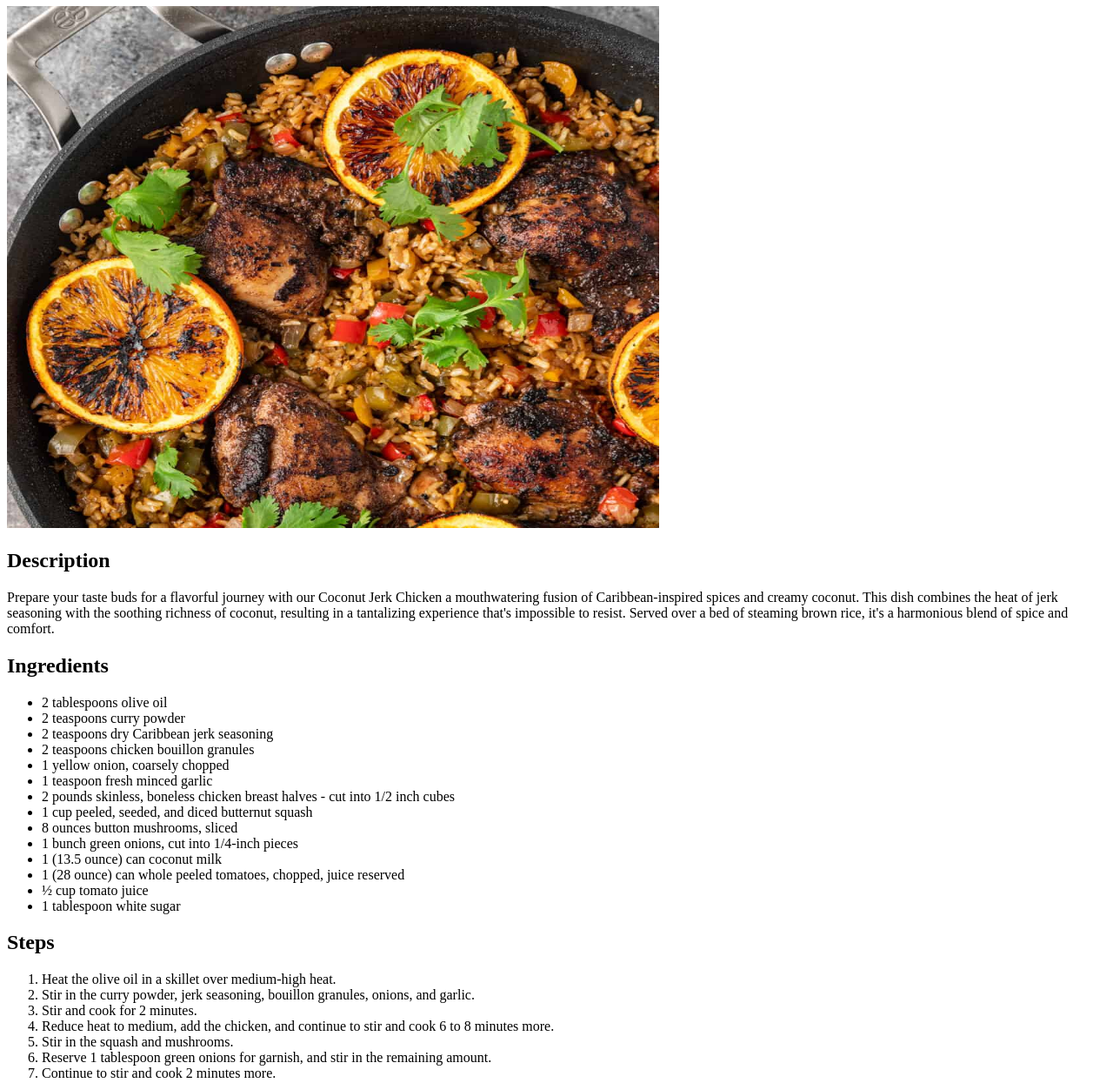
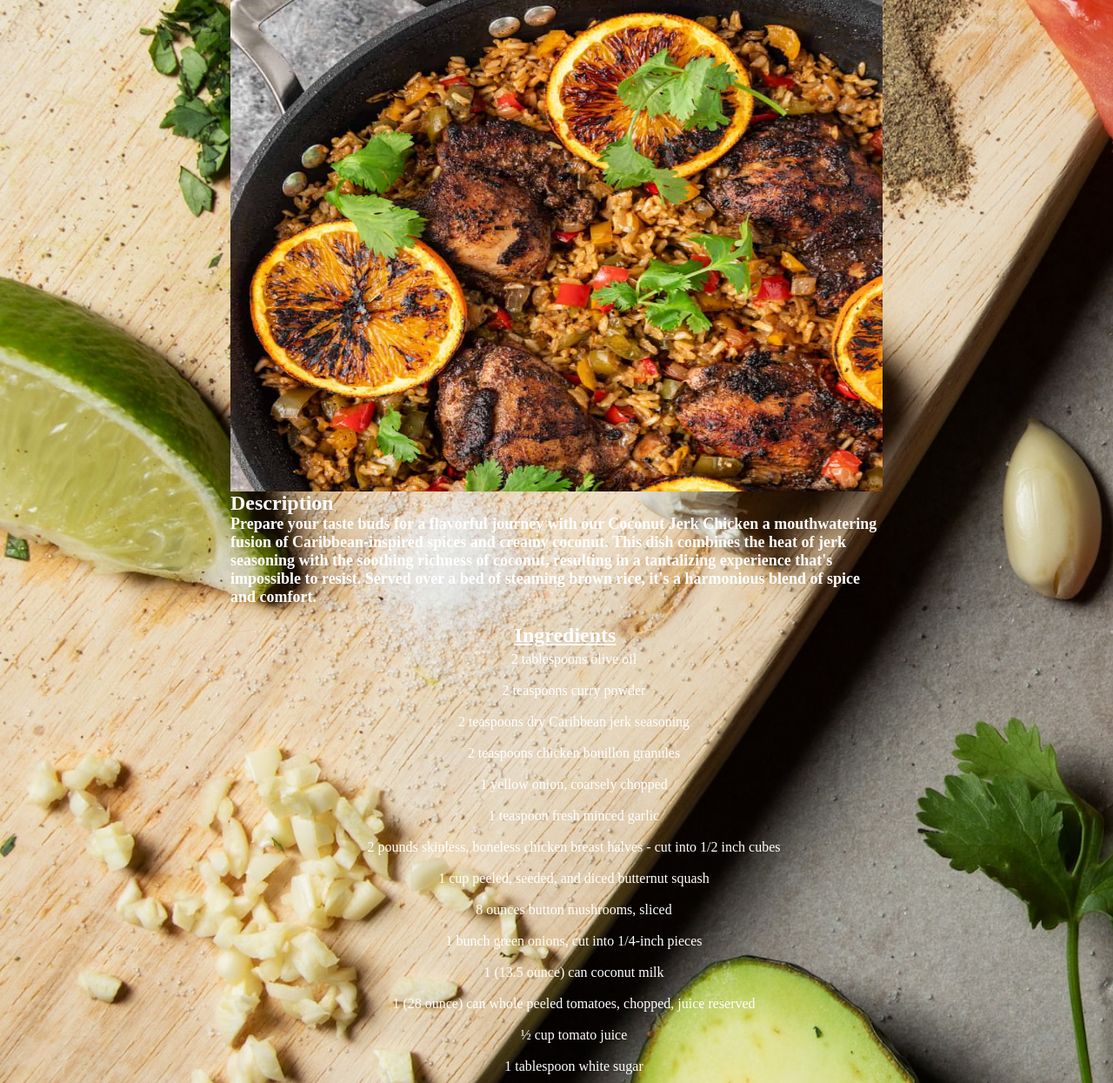
Before and after one commit to PhillJules/Phills-recipes, a plain HTML site: page recipes/jerk-chicken.html in a window 1280 px wide. Shown: the part 73-1318 px from the top of the page at 87% size. Drawn offline with Linux system fonts and the light colour scheme.

Commit message:
added three divs to the jerk-chicken.html file
added three divs to the jerk-chicken.html file, steps, ingredients, instructions
also added css to the jerk-chicken.css file exact copy of burrito.css with new background image

```diff
--- a/recipes/jerk-chicken.html
+++ b/recipes/jerk-chicken.html
@@ -9,7 +9,9 @@
 <body>
   <h1>Coconut Jerk Chicken</h1>
 
-  <img src="../images/chicken.jpg" alt="Jerk Chicken" width="750px" height="600px">
+  <img src="../images/chicken.jpg" alt="Jerk Chicken" width="750px" height="600px" class="meal-pic">
+
+  <div class="instructions">
 
       <h2>Description</h2>
 
@@ -21,6 +23,8 @@
         to resist. Served over a bed of steaming brown rice, it's a harmonious blend
         of spice and comfort.
       </p>
+
+    <div class="ingredients">
 
       <h2>Ingredients</h2>
 
@@ -42,6 +46,10 @@
         <li>½ cup tomato juice</li>
         <li>1 tablespoon white sugar</li>
       </ul>
+
+    </div>
+
+    <div class="steps">
 
       <h2>Steps</h2>
 
@@ -71,8 +79,8 @@
         </li>
         <li>Serve, using 1 tablespoon green onions for garnish.</li>
         <li>Enjoy!</li>
-
-
       </ol>
+    </div>
+  </div>
 </body>
 </html>
--- a/styles/alfredo.css
+++ b/styles/alfredo.css
@@ -0,0 +1,68 @@
+* {
+  box-sizing: border-box;
+  /* width: 100%; */
+  margin: 0;
+}
+
+body {
+  background-image: url(../images/chickenbg.jpg);
+  background-size: cover;
+  color: white;
+}
+
+ul {
+
+  list-style-type: none;
+}
+
+.ingredients li {
+  margin-bottom: 8px;
+  padding: 5px;
+  text-align: center;
+}
+
+.ingredients h2 {
+  text-align: center;
+  padding-left: 20px;
+  text-decoration: underline;
+}
+
+.instructions {
+  width: 750px;
+  margin: 0 auto;
+}
+
+.meal-pic {
+  margin: 0 auto;
+  display: block;
+}
+
+p {
+  font-weight: 600;
+  font-size: 18px;
+  margin-bottom: 20px;
+}
+
+.steps li {
+  margin-bottom: 8px;
+  padding: 5px;
+  font-weight: 600;
+}
+
+.steps h2 {
+  text-decoration: underline;
+}
+
+h1 {
+  font-family: 'Sofia', cursive;;
+  padding-left: 25px;
+  text-decoration: underline;
+}
+
+a {
+  color: white;
+  font-size: 18px;
+  text-align: center;
+  display: block;
+  margin-bottom: 10px;
+}
--- a/styles/chicken.css
+++ b/styles/chicken.css
@@ -0,0 +1,68 @@
+* {
+  box-sizing: border-box;
+  /* width: 100%; */
+  margin: 0;
+}
+
+body {
+  background-image: url(../images/chickenbg.jpg);
+  background-size: cover;
+  color: white;
+}
+
+ul {
+
+  list-style-type: none;
+}
+
+.ingredients li {
+  margin-bottom: 8px;
+  padding: 5px;
+  text-align: center;
+}
+
+.ingredients h2 {
+  text-align: center;
+  padding-left: 20px;
+  text-decoration: underline;
+}
+
+.instructions {
+  width: 750px;
+  margin: 0 auto;
+}
+
+.meal-pic {
+  margin: 0 auto;
+  display: block;
+}
+
+p {
+  font-weight: 600;
+  font-size: 18px;
+  margin-bottom: 20px;
+}
+
+.steps li {
+  margin-bottom: 8px;
+  padding: 5px;
+  font-weight: 600;
+}
+
+.steps h2 {
+  text-decoration: underline;
+}
+
+h1 {
+  font-family: 'Sofia', cursive;;
+  padding-left: 25px;
+  text-decoration: underline;
+}
+
+a {
+  color: white;
+  font-size: 18px;
+  text-align: center;
+  display: block;
+  margin-bottom: 10px;
+}
```
Also changed, not shown: recipes/alfredo.html (+1 -0 lines). Lines whose indentation alone changed are shown as unchanged.
